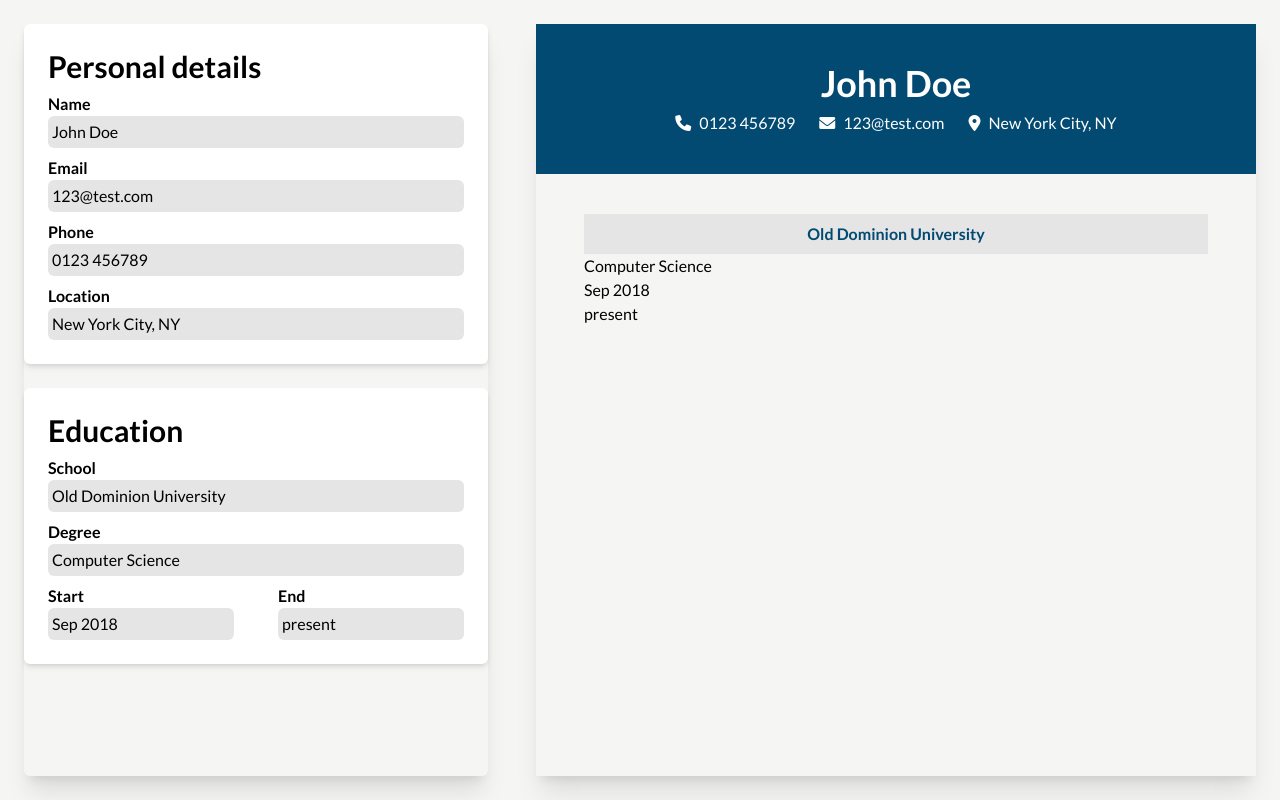
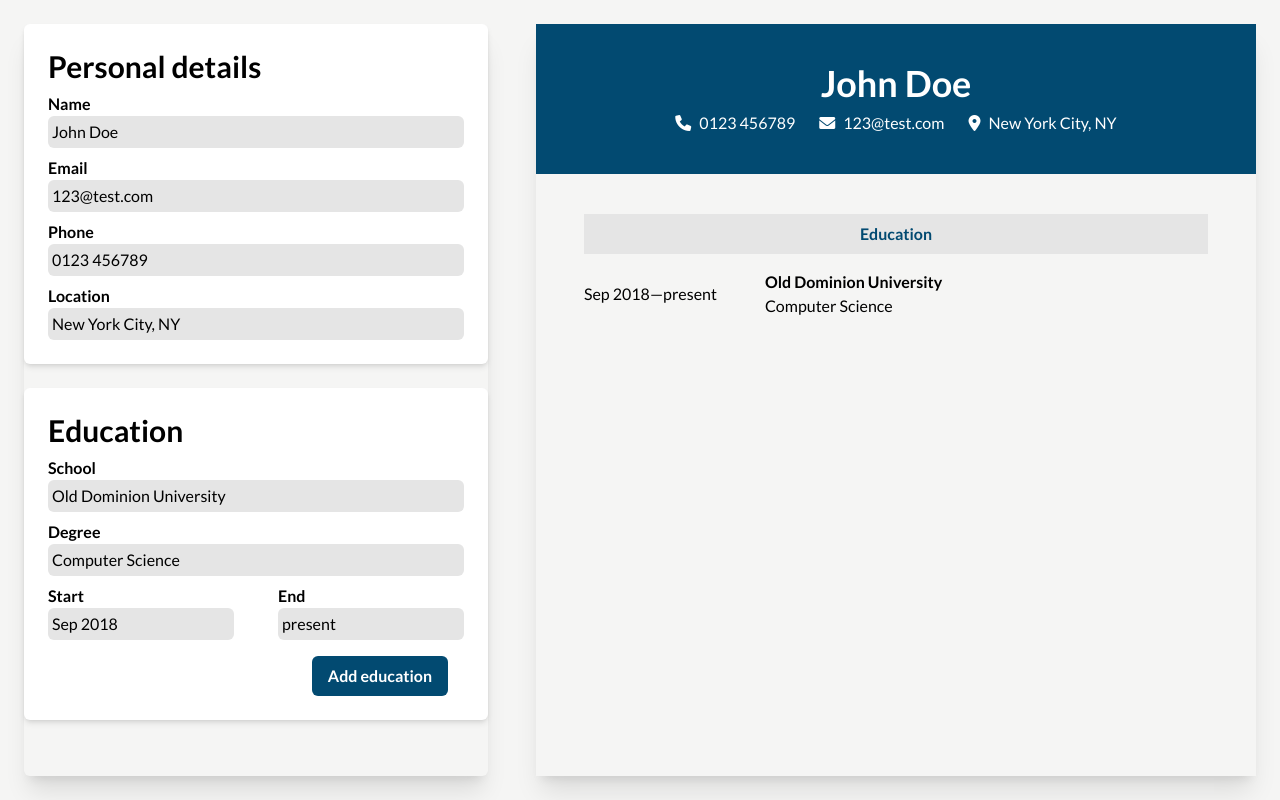
Before and after one commit to sukelully/cv-application, a React (Vite) app: page / in a window 1280 px wide. Built offline with nearby package versions, Linux system fonts and the light colour scheme.

Commit message:
Update Education CV Preview and add Education form submit button

```diff
--- a/src/components/CV/Education.jsx
+++ b/src/components/CV/Education.jsx
@@ -1,11 +1,19 @@
 export default function Education({ education }) {
     return (
         <div className="my-10 flex flex-col px-12">
-            <h2 className="bg-neutral-200 text-sky-900 text-center font-semibold py-2">{education.school}</h2>
+            <h2 className="bg-neutral-200 text-sky-900 text-center font-semibold py-2">Education</h2>
+            <div className="flex items-center mt-4">
+                <div className="mr-12">
+                    <span>{education['start-date']}</span>
+                    &mdash;
+                    <span>{education['end-date']}</span>
+                </div>
 
-            <p>{education.degree}</p>
-            <p>{education['start-date']}</p>
-            <p>{education['end-date']}</p>
+                <div className="flex flex-col">
+                    <p className="font-bold">{education.school}</p>
+                    <p>{education.degree}</p>
+                </div>
+            </div>
         </div>
     );
 }
--- a/src/components/Form/EducationForm.jsx
+++ b/src/components/Form/EducationForm.jsx
@@ -12,7 +12,7 @@ export default function EducationForm({ education, onChange }) {
   };
 
   return (
-    <div className="flex flex-col bg-white rounded-md shadow-md p-6 gap-2">
+    <form className="flex flex-col bg-white rounded-md shadow-md p-6 gap-2">
       <h1 className="font-bold text-3xl">Education</h1>
       <FormComponent
         label="School"
@@ -32,16 +32,17 @@ export default function EducationForm({ education, onChange }) {
           name="start-date"
           value={education['start-date']}
           onChange={handleInputChange}
-          // labelClassName='w-100'
         />
         <FormComponent
           label="End"
           name="end-date"
           value={education['end-date']}
           onChange={handleInputChange}
-          // labelClassName='w-100'
         />
       </div>
-    </div>
+      <button className="cursor-pointer bg-sky-900 text-white font-semibold w-fit px-4 py-2 rounded-md ml-auto mr-4 mt-2" type="submit">
+        Add education
+      </button>
+    </form>
   );
 }
```
